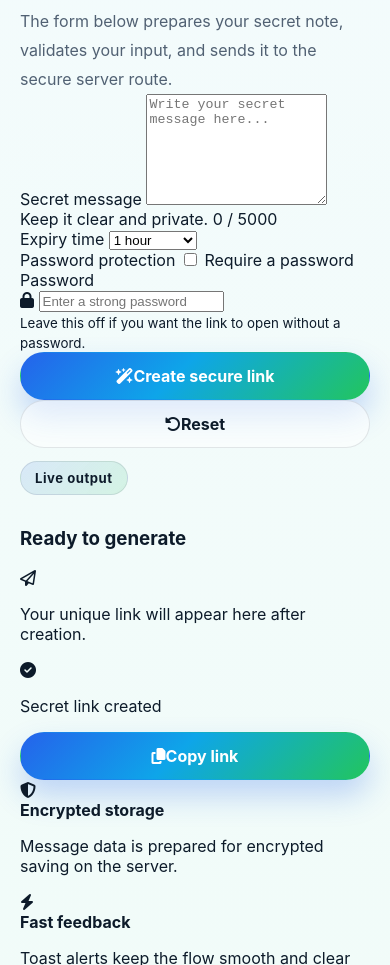
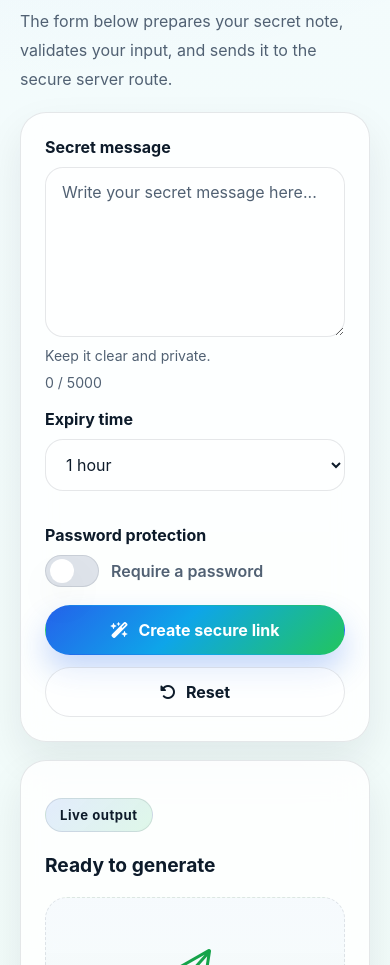
Before and after one commit to Benfeitech/Enc-Note, a plain HTML site: page index.html in a window 390 px wide. Shown: the part 1035-2000 px from the top of the page. Drawn offline with Linux system fonts and the light colour scheme; some packages are replaced by stand-ins of ours; a script that the page names is missing.

Commit message:
Update styles.css

```diff
--- a/assets/css/styles.css
+++ b/assets/css/styles.css
@@ -57,7 +57,10 @@ a {
   text-decoration: none;
 }
 
-button {
+button,
+input,
+select,
+textarea {
   font: inherit;
 }
 
@@ -170,7 +173,9 @@ button {
 .hero-card,
 .info-card,
 .social-card,
-.preview-card {
+.preview-card,
+.form-card,
+.status-card {
   background: var(--surface);
   border: 1px solid var(--border);
   box-shadow: var(--shadow);
@@ -185,7 +190,9 @@ button {
 .hero-card:hover,
 .info-card:hover,
 .social-card:hover,
-.preview-card:hover {
+.preview-card:hover,
+.form-card:hover,
+.status-card:hover {
   transform: translateY(-4px);
   border-color: var(--border-hover);
   box-shadow: var(--shadow-hover);
@@ -251,7 +258,9 @@ button {
   display: inline-flex;
   align-items: center;
   justify-content: center;
+  gap: 10px;
   font-weight: 700;
+  cursor: pointer;
   transition:
     transform var(--transition),
     box-shadow var(--transition),
@@ -322,6 +331,288 @@ html[data-theme="dark"] .btn-secondary {
   font-size: 0.88rem;
 }
 
+.create-section {
+  display: grid;
+  gap: 18px;
+}
+
+.section-heading {
+  max-width: 760px;
+}
+
+.section-heading h2 {
+  margin: 10px 0 10px;
+  font-size: clamp(1.6rem, 3vw, 2.4rem);
+}
+
+.section-heading p {
+  margin: 0;
+  color: var(--muted);
+  line-height: 1.8;
+}
+
+.create-grid {
+  display: grid;
+  grid-template-columns: 1.3fr 0.9fr;
+  gap: 18px;
+  align-items: start;
+}
+
+.form-card,
+.status-card {
+  border-radius: calc(var(--card-radius) + 2px);
+  padding: 24px;
+}
+
+.field {
+  display: grid;
+  gap: 10px;
+  margin-bottom: 18px;
+}
+
+.field label {
+  font-weight: 700;
+}
+
+.field textarea,
+.field select,
+.field input {
+  width: 100%;
+  border-radius: 18px;
+  border: 1px solid var(--border);
+  background: rgba(255, 255, 255, 0.55);
+  color: var(--text);
+  padding: 14px 16px;
+  outline: none;
+  transition:
+    border-color var(--transition),
+    box-shadow var(--transition),
+    background var(--transition),
+    transform var(--transition);
+}
+
+html[data-theme="dark"] .field textarea,
+html[data-theme="dark"] .field select,
+html[data-theme="dark"] .field input {
+  background: rgba(255, 255, 255, 0.04);
+}
+
+.field textarea::placeholder,
+.field input::placeholder {
+  color: var(--muted);
+}
+
+.field textarea:focus,
+.field select:focus,
+.field input:focus {
+  border-color: var(--border-hover);
+  box-shadow: 0 0 0 4px rgba(34, 197, 94, 0.12);
+}
+
+.field-meta {
+  display: flex;
+  justify-content: space-between;
+  gap: 10px;
+  color: var(--muted);
+  font-size: 0.88rem;
+}
+
+.field-row {
+  display: grid;
+  grid-template-columns: 1fr 1fr;
+  gap: 16px;
+}
+
+.switch-wrap {
+  display: inline-flex;
+  align-items: center;
+  gap: 12px;
+  cursor: pointer;
+  user-select: none;
+}
+
+.switch-wrap input {
+  display: none;
+}
+
+.switch-ui {
+  width: 54px;
+  height: 32px;
+  border-radius: 999px;
+  background: rgba(148, 163, 184, 0.3);
+  border: 1px solid var(--border);
+  position: relative;
+  transition: background var(--transition), border-color var(--transition);
+}
+
+.switch-ui::after {
+  content: "";
+  position: absolute;
+  top: 50%;
+  left: 4px;
+  width: 24px;
+  height: 24px;
+  border-radius: 50%;
+  transform: translateY(-50%);
+  background: #fff;
+  box-shadow: var(--shadow);
+  transition: left var(--transition), background var(--transition);
+}
+
+.switch-wrap input:checked + .switch-ui {
+  background: linear-gradient(135deg, rgba(37, 99, 235, 0.45), rgba(34, 197, 94, 0.55));
+  border-color: var(--border-hover);
+}
+
+.switch-wrap input:checked + .switch-ui::after {
+  left: 26px;
+}
+
+.switch-text {
+  color: var(--muted);
+  font-weight: 600;
+}
+
+.input-with-icon {
+  position: relative;
+}
+
+.input-with-icon i {
+  position: absolute;
+  left: 16px;
+  top: 50%;
+  transform: translateY(-50%);
+  color: var(--muted);
+  pointer-events: none;
+}
+
+.input-with-icon input {
+  padding-left: 44px;
+}
+
+.password-field small {
+  color: var(--muted);
+}
+
+.form-actions {
+  display: flex;
+  flex-wrap: wrap;
+  gap: 12px;
+}
+
+.form-actions .btn {
+  min-height: 50px;
+}
+
+.status-card {
+  display: grid;
+  gap: 20px;
+}
+
+.status-head h3 {
+  margin: 8px 0 0;
+  font-size: 1.2rem;
+}
+
+.result-box {
+  border-radius: 22px;
+  border: 1px dashed var(--border);
+  padding: 20px;
+  min-height: 220px;
+  display: grid;
+  place-items: center;
+  background: linear-gradient(180deg, rgba(37, 99, 235, 0.03), rgba(34, 197, 94, 0.04));
+}
+
+.result-empty {
+  text-align: center;
+  color: var(--muted);
+  display: grid;
+  gap: 12px;
+  justify-items: center;
+}
+
+.result-empty i {
+  font-size: 2rem;
+  color: var(--accent);
+}
+
+.result-success {
+  width: 100%;
+  display: grid;
+  gap: 12px;
+}
+
+.result-check {
+  width: 54px;
+  height: 54px;
+  border-radius: 18px;
+  display: grid;
+  place-items: center;
+  background: linear-gradient(135deg, rgba(34, 197, 94, 0.2), rgba(37, 99, 235, 0.15));
+  color: var(--accent);
+  font-size: 1.4rem;
+}
+
+.result-title {
+  margin: 0;
+  font-weight: 800;
+}
+
+.result-link {
+  margin: 0;
+  word-break: break-all;
+  color: var(--muted);
+  background: rgba(255, 255, 255, 0.35);
+  border: 1px solid var(--border);
+  border-radius: 18px;
+  padding: 14px 16px;
+}
+
+html[data-theme="dark"] .result-link {
+  background: rgba(255, 255, 255, 0.03);
+}
+
+.result-actions {
+  display: flex;
+  gap: 12px;
+}
+
+.mini-notes {
+  display: grid;
+  gap: 14px;
+}
+
+.mini-notes article {
+  display: flex;
+  align-items: flex-start;
+  gap: 14px;
+  padding: 16px;
+  border-radius: 20px;
+  border: 1px solid var(--border);
+  background: rgba(255, 255, 255, 0.3);
+}
+
+html[data-theme="dark"] .mini-notes article {
+  background: rgba(255, 255, 255, 0.03);
+}
+
+.mini-notes article i {
+  color: var(--accent);
+  margin-top: 4px;
+}
+
+.mini-notes strong {
+  display: block;
+  margin-bottom: 4px;
+}
+
+.mini-notes p {
+  margin: 0;
+  color: var(--muted);
+  line-height: 1.6;
+}
+
 .section-grid {
   display: grid;
   gap: 18px;
@@ -359,21 +650,6 @@ html[data-theme="dark"] .btn-secondary {
 .follow-section {
   display: grid;
   gap: 18px;
-}
-
-.section-heading {
-  max-width: 760px;
-}
-
-.section-heading h2 {
-  margin: 10px 0 10px;
-  font-size: clamp(1.6rem, 3vw, 2.4rem);
-}
-
-.section-heading p {
-  margin: 0;
-  color: var(--muted);
-  line-height: 1.8;
 }
 
 .social-grid {
@@ -432,6 +708,20 @@ html[data-theme="dark"] .btn-secondary {
   color: var(--text);
 }
 
+.hidden {
+  display: none !important;
+}
+
+.swal2-popup {
+  border-radius: 24px !important;
+}
+
+@media (max-width: 1020px) {
+  .create-grid {
+    grid-template-columns: 1fr;
+  }
+}
+
 @media (max-width: 980px) {
   .section-grid,
   .social-grid {
@@ -458,15 +748,22 @@ html[data-theme="dark"] .btn-secondary {
   }
 
   .section-grid,
-  .social-grid {
+  .social-grid,
+  .field-row {
     grid-template-columns: 1fr;
   }
 
-  .hero-actions {
+  .hero-actions,
+  .form-actions,
+  .result-actions {
     flex-direction: column;
   }
 
   .btn {
     width: 100%;
   }
+
+  .field-meta {
+    flex-direction: column;
+  }
 }
```
